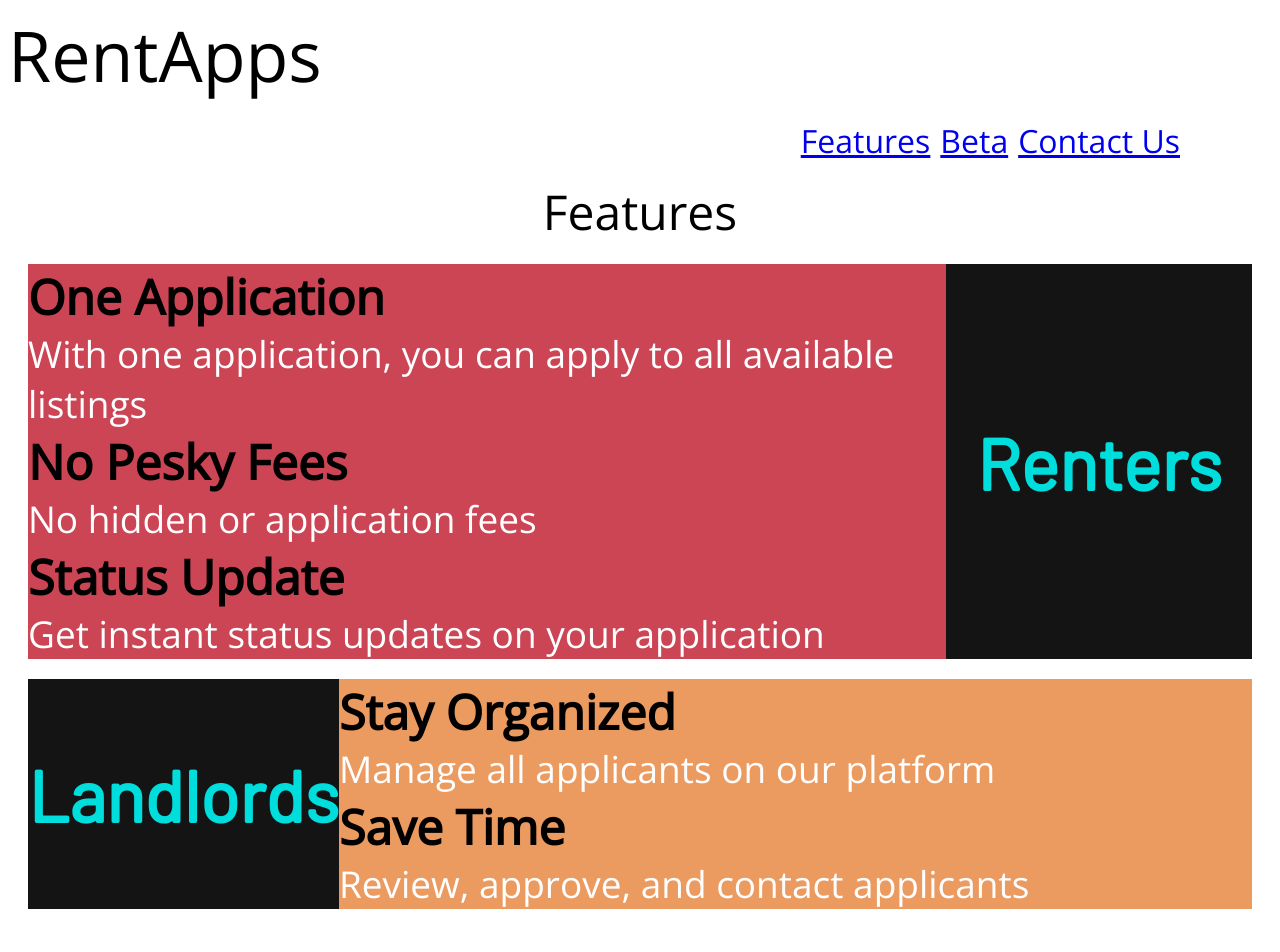
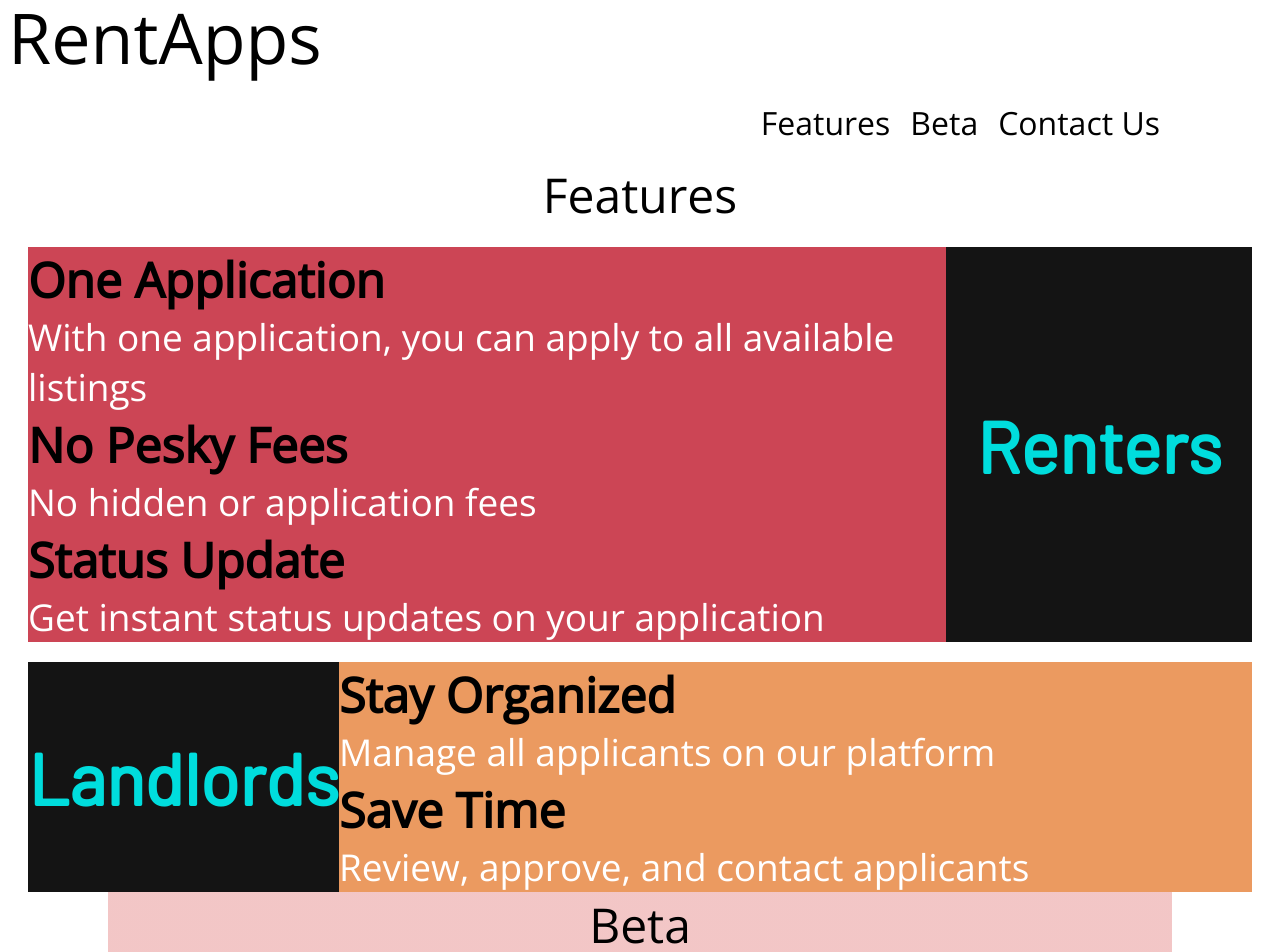
Before and after one commit to AmitShanbhoug/rentapps-promo, a React (Create React App) app: page / in a window 1280 px wide. Shown: the top 952 px of the page. Before the commit the page ends 929 px from the top, so only its background shows below. Built offline with nearby package versions, Linux system fonts and the light colour scheme; the HTML template or start-up script is replaced by a standard one.

Commit message:
Implemented smooth scrolling

```diff
--- a/src/App.js
+++ b/src/App.js
@@ -3,14 +3,15 @@ import { BrowserRouter, Route } from 'react-router-dom';
 import Navbar from './Navbar';
 import Features from './Features';
 import Beta from './Beta';
+import "./App.css";
 
 function App() {
   return (
     <div>
       <BrowserRouter>
-        <Navbar />
-        <Route exact path="/" component={Features} />
-        <Route path="/beta" component={Beta} />
+        <Navbar/>
+        <Features/>
+        <Beta/>
       </BrowserRouter>
     </div>
   );
--- a/src/Beta.css
+++ b/src/Beta.css
@@ -1,5 +1,5 @@
 .beta-container {
-    margin: 20px;
+    margin: 100px;
     background: linear-gradient(180deg, rgba(214, 67, 67, 0.3) 30.32%, rgba(128, 213, 211, 0) 100%);
 }
 
--- a/src/Beta.js
+++ b/src/Beta.js
@@ -4,7 +4,7 @@ import "./Beta.css"
 function Beta() {
     return (
         <div className="beta-container">
-            <div className="beta-title">Beta</div>
+            <div className="beta-title" id="/beta">Beta</div>
 
             <div className="beta-signup">Sign up to receive early access</div>
 
--- a/src/Features.css
+++ b/src/Features.css
@@ -1,3 +1,8 @@
+.features {
+    position: relative;
+    top: 100px;
+}
+
 .features-title {
     font-family: Open Sans;
     font-style: normal;
--- a/src/Features.js
+++ b/src/Features.js
@@ -3,8 +3,11 @@ import "./Features.css"
 
 function Features() {
     return (
-        <div>
-            <div className="features-title">Features</div>
+        <div className="features">
+            <br/>
+            <br/>
+            <br/>
+            <div className="features-title" id="/">Features</div>
 
             <div className="features-container">
                 <div className="features-description-red">
--- a/src/Navbar.css
+++ b/src/Navbar.css
@@ -1,12 +1,19 @@
+.navbar {
+    position: fixed;
+    top: -10px;
+    background:white;
+    z-index: 1;
+}
+
 .nav-menu {
     display: grid;
     grid-template-columns: repeat(5,auto);
-    grid-gap: 10px;
+    grid-gap: 20px;
     list-style: none;
     text-align: center;
     width: 90vw;
     justify-content: end;
-    margin-right: 20rem; /*Changed margin-right from 2rem*/
+    margin-right: 20rem; /*Changed margin-right from 2rem */
     cursor: pointer;
 }
 
--- a/src/Navbar.js
+++ b/src/Navbar.js
@@ -1,18 +1,25 @@
 import React from 'react'
 import './Navbar.css'
-import { Link } from 'react-router-dom'
 import {NavItems} from './NavItems'
-import {Link as ScrollLink} from "react-scroll"
+import {Link, animateScroll as scroll} from "react-scroll"
 
 function Navbar() {
     return (
-        <nav>
+        <nav className='navbar'>
             <div className="nav-title">RentApps</div>
             <ul className='nav-menu'>
                 {NavItems.map((item,index) => {
                     return (
-                        <li className={item.cName}>
-                            <Link to={item.url}>{item.title}</Link>
+                        <li className={item.cName} key={index}>
+                            <Link
+                                activeClass="active"
+                                to={item.url}
+                                smooth={true}
+                                spy={true}
+                                offset={-150}
+                                duration={500}
+
+                            >{item.title}</Link>
                             <div></div>
                         </li>
                     )
```
Also changed, not shown: src/App.css (added), 1 other file (tests, documents, lock files or other folders).
